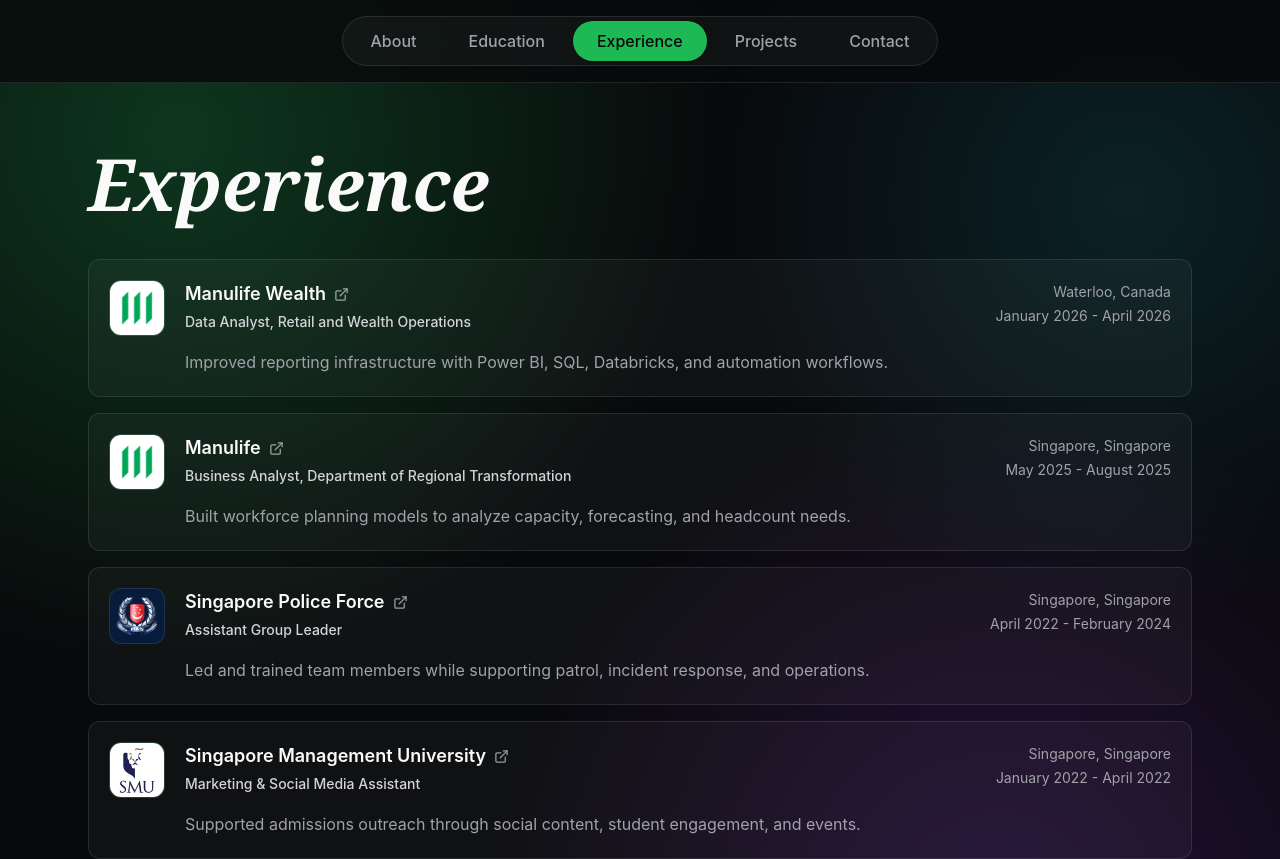
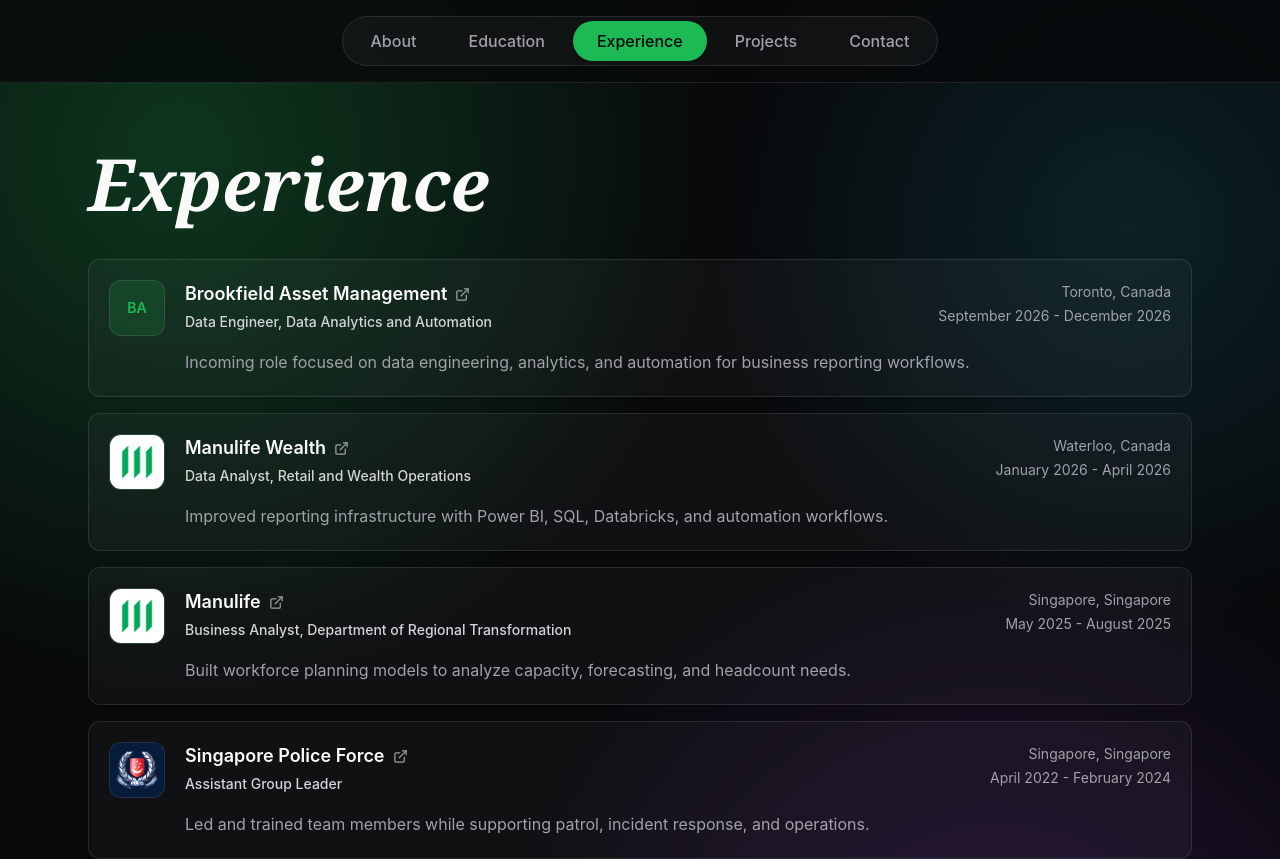
Before and after one commit to aimaandalvi/personal-website, a Next.js app: page /experience in a window 1280 px wide. Shown: the top 859 px of the page. Built offline with nearby package versions, Linux system fonts and the light colour scheme.

Commit message:
Added Brookfield experience

```diff
--- a/data/experiences.ts
+++ b/data/experiences.ts
@@ -11,6 +11,16 @@
 };
 
 export const experiences: Experience[] = [
+  {
+    company: "Brookfield Asset Management",
+    role: "Data Engineer, Data Analytics and Automation",
+    location: "Toronto, Canada",
+    dates: "September 2026 - December 2026",
+    description:
+      "Incoming role focused on data engineering, analytics, and automation for business reporting workflows.",
+    link: "https://www.brookfield.com/",
+    initials: "BA",
+  },
   {
     company: "Manulife Wealth",
     role: "Data Analyst, Retail and Wealth Operations",
```
